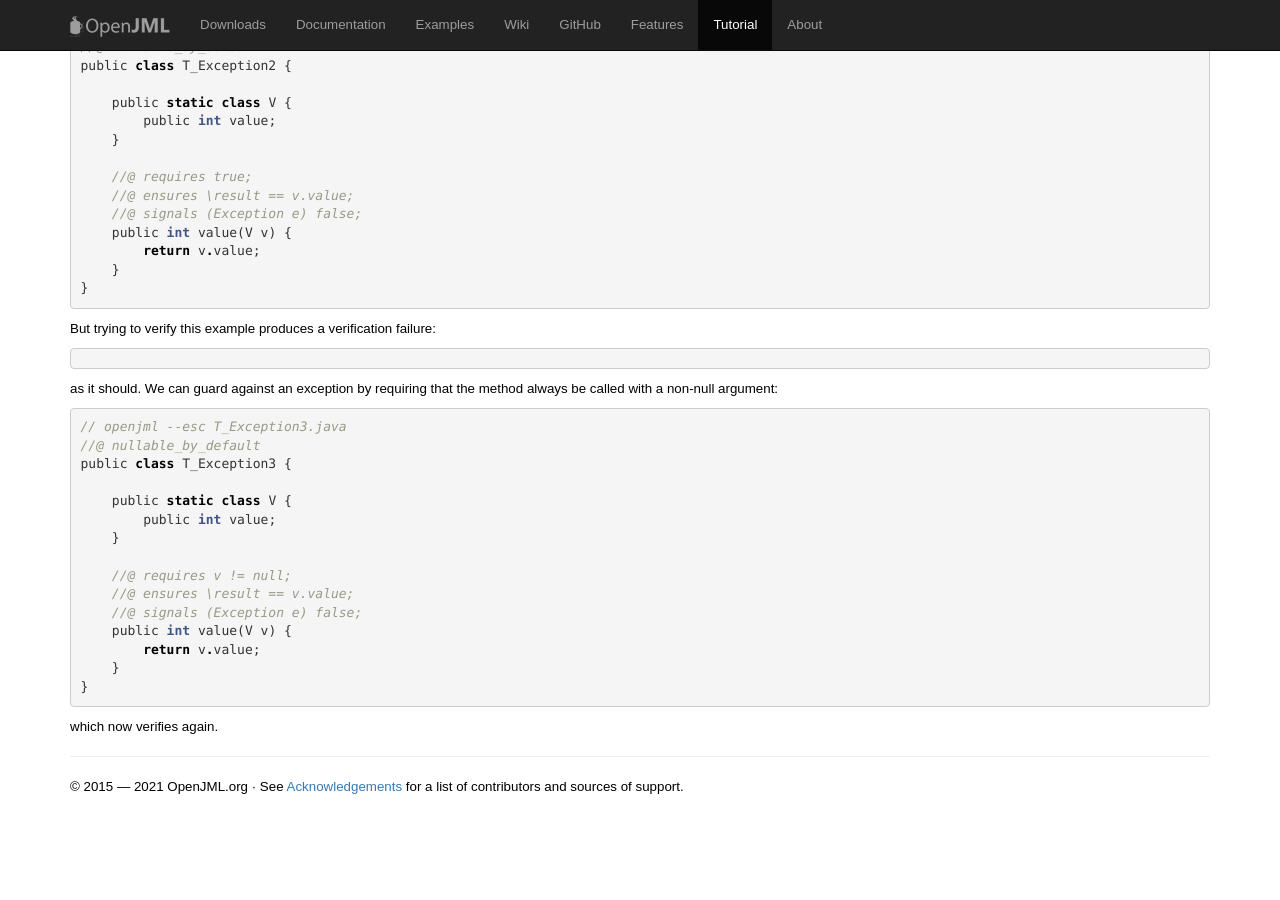
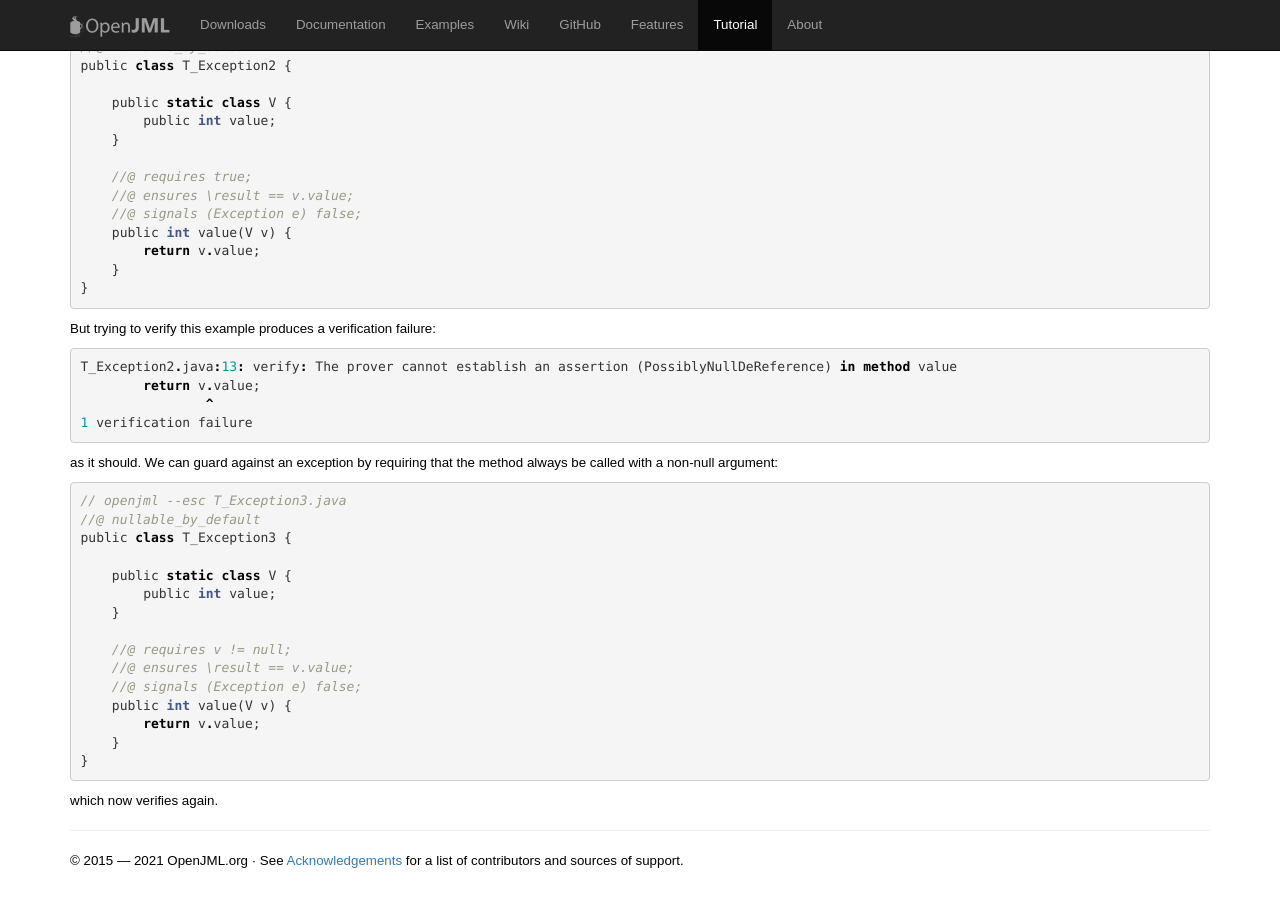
Before and after one commit to OpenJML/openjml.github.io, a Jekyll site: the page built from tutorial/SpecifyingExceptions.md, in a window 1280 px wide and 900 px high, scrolled down 1743 px. Built offline with Jekyll 4.4.1, drawn with Linux system fonts in a browser that asks for light colours; our own code applies the rules of GitHub Pages for plain Markdown files; before the commit the page ends 2569 px from its top, so only the background shows below that.

````diff
--- a/tutorial/SpecifyingExceptions.md
+++ b/tutorial/SpecifyingExceptions.md
@@ -114,6 +114,10 @@
 ```
 But trying to verify this example produces a verification failure:
 ```
+T_Exception2.java:13: verify: The prover cannot establish an assertion (PossiblyNullDeReference) in method value
+        return v.value;
+                ^
+1 verification failure
 ```
 as it should. We can guard against an exception by requiring that the method always be called with a non-null argument:
 ```
````
